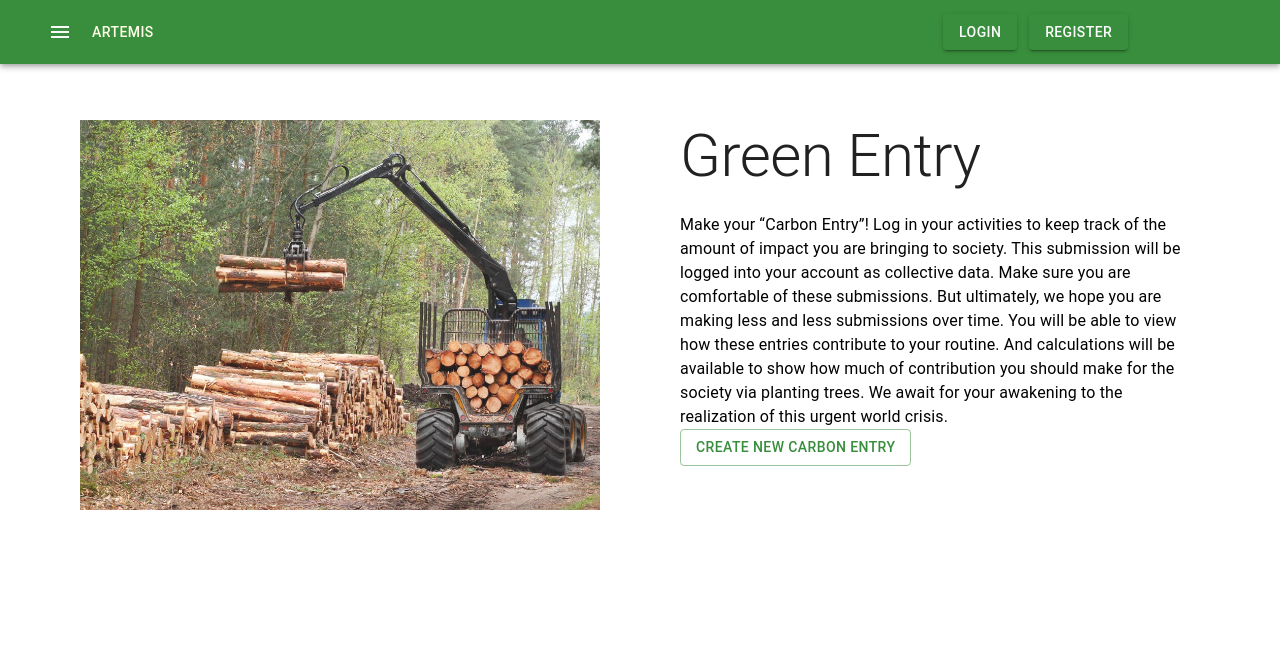
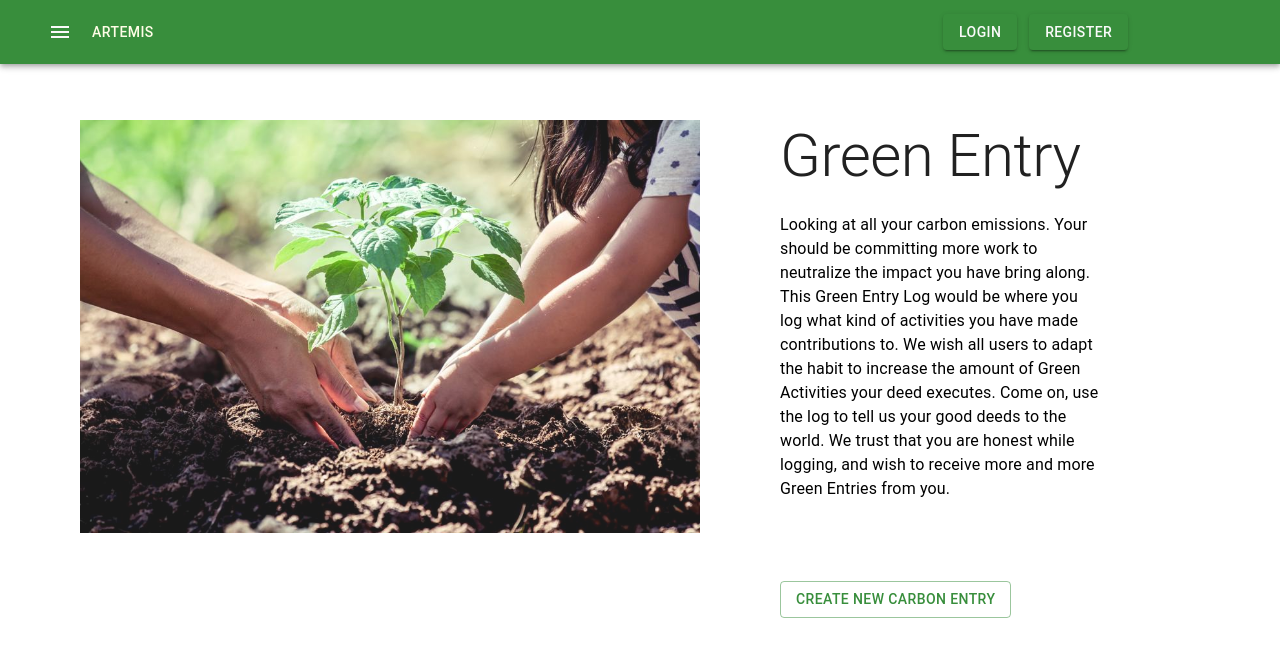
Before and after one commit to Alb33rt/artemis, a React (Create React App) app in the folder code-client/: page /greenEntryPage in a window 1280 px wide. Shown: the top 656 px of the page. Built offline with nearby package versions, Linux system fonts and the light colour scheme; no server answers.

Commit message:
carbon entry and green entry

```diff
--- a/code-client/src/components/carbonEntryPage.jsx
+++ b/code-client/src/components/carbonEntryPage.jsx
@@ -180,10 +180,10 @@ export default function CarbonEntryPage() {
             <Container maxWidth="1g">
 
                 <Grid container spacing={10}>
-                    <Grid item md={6} xs={12}>
+                    <Grid item xs={7}>
                         <img style={{width:'100%', height:'auto', opacity:'0.9'}} src={log}></img>
                     </Grid>
-                    <Grid item md={6} xs={12}>
+                    <Grid item md={4} xs={8}>
                         <Typography component="h2" variant="h2" color="textPrimary" gutterBottom>
                             Carbon Entry
                         </Typography>
@@ -191,6 +191,7 @@ export default function CarbonEntryPage() {
                             Make your “Carbon Entry”! Log in your activities to keep track of the amount of impact you are bringing to society. This submission will be logged into your account as collective data. Make sure you are comfortable of these submissions. But ultimately, we hope you are making less and less submissions over time. You will be able to view how these entries contribute to your routine. And calculations will be available to show how much of contribution you should make for the society via planting trees. We await for your awakening to the realization of this urgent world crisis.
                         </Typography>
                         <Grid fullWidth classes={{ root: classes.root }}>
+                <Box m={10}></Box>
                 <Button variant="outlined" color="primary" onClick={handleClickOpen}>
                     Create New Carbon Entry
                 </Button>
--- a/code-client/src/components/greenEntryPage.jsx
+++ b/code-client/src/components/greenEntryPage.jsx
@@ -22,6 +22,7 @@ import DialogTitle from "@material-ui/core/DialogTitle";
 import Autocomplete from '@material-ui/lab/Autocomplete';
 import log from '../images/logging.jpg'
 import { Box } from "@material-ui/core";
+import green from '../images/green.png'
 
 const useStyles = makeStyles((theme) => ({
     mainGrid: {
@@ -142,17 +143,18 @@ export default function GreenEntryPage() {
             <Container maxWidth="1g">
 
                 <Grid container spacing={10}>
-                    <Grid item xs={6}>
-                        <img style={{width:'100%', height:'auto', opacity:'0.9'}} src={log}></img>
+                    <Grid item xs={7}>
+                        <img style={{width:'100%', height:'auto', opacity:'0.9'}} src={green}></img>
                     </Grid>
-                    <Grid item md={6} xs={12}>
+                    <Grid item md={4} xs={8}>
                         <Typography component="h2" variant="h2" color="textPrimary" gutterBottom>
                             Green Entry
                         </Typography>
                         <Typography>
-                            Make your “Carbon Entry”! Log in your activities to keep track of the amount of impact you are bringing to society. This submission will be logged into your account as collective data. Make sure you are comfortable of these submissions. But ultimately, we hope you are making less and less submissions over time. You will be able to view how these entries contribute to your routine. And calculations will be available to show how much of contribution you should make for the society via planting trees. We await for your awakening to the realization of this urgent world crisis.
+                        Looking at all your carbon emissions. Your should be committing more work to neutralize the impact you have bring along. This Green Entry Log would be where you log what kind of activities you have made contributions to. We wish all users to adapt the habit to increase the amount of Green Activities your deed executes. Come on, use the log to tell us your good deeds to the world. We trust that you are honest while logging, and wish to receive more and more Green Entries from you.
                         </Typography>
                         <Grid fullWidth classes={{ root: classes.root }}>
+                    <Box m={10}></Box>
                 <Button variant="outlined" color="primary" onClick={handleClickOpen}>
                     Create New Carbon Entry
                 </Button>
```
Also changed, not shown: code-client/src/images/green.png (added).
